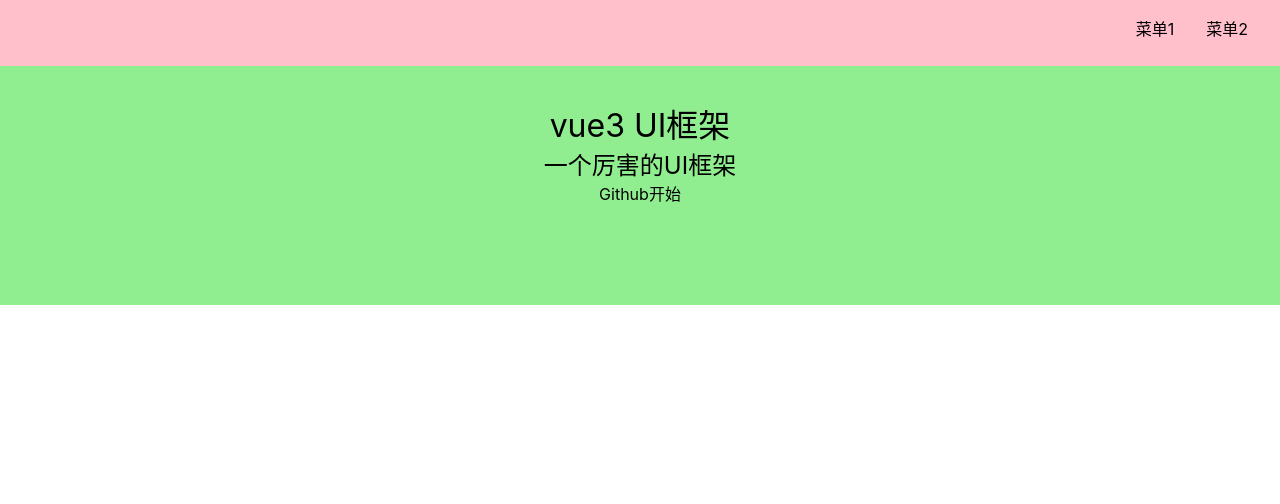
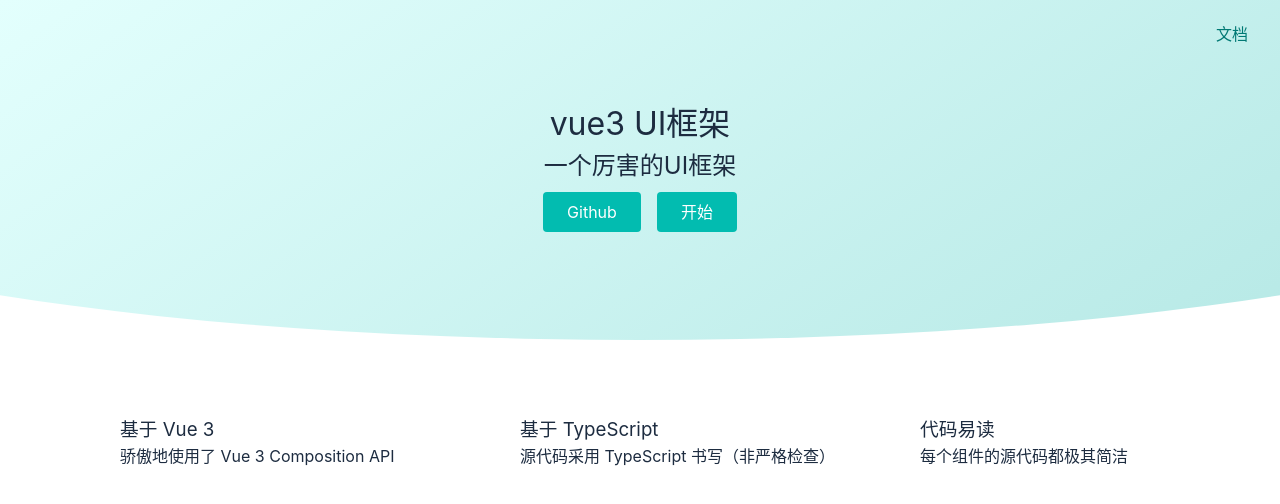
Before and after one commit to codevvvv9/vue3-wheel, a Vue app: page / in a window 1280 px wide. Shown: the top 504 px of the page. Built offline with nearby package versions, Linux system fonts and the light colour scheme.

Commit message:
What:  14-优化home页面 css，修改侧边栏切换的bug
Why:

*

How:

*

```diff
--- a/index.html
+++ b/index.html
@@ -9,6 +9,6 @@
   <body>
     <div id="app"></div>
     <script type="module" src="/src/main.ts"></script>
-    <script src="//at.alicdn.com/t/c/font_3662070_kscb1nb692.js"></script>
+    <script src="//at.alicdn.com/t/c/font_3662070_olf0adg9p4.js"></script>
   </body>
 </html>
--- a/src/components/DocDefault.vue
+++ b/src/components/DocDefault.vue
@@ -1,5 +1,16 @@
 <template>
-  <p>我是默认的</p>
+  <div class="gulu-doc-default">
+    <h2>👏🏻 欢迎来到吴少林的vue3 UI库</h2>
+    <p>这是使用vue3+ts实现的UI库，包含几个常用的组件</p>
+    <br>
+    <p>举几个🌰</p>
+    <ul>
+      <li>Button组件</li>
+      <li>Switch组件</li>
+      <li>Dialog组件</li>
+      <li>Tabs组件</li>
+    </ul>
+  </div>
 </template>
 
 <script lang="ts">
@@ -8,3 +19,12 @@
   name: 'DocDefault',
 }
 </script>
+<style lang="scss" scoped>
+  .gulu-doc-default {
+    > ul {
+      > li {
+        margin-top: 10px;
+      }
+    }
+  }
+</style>
--- a/src/components/Topnav.vue
+++ b/src/components/Topnav.vue
@@ -1,6 +1,6 @@
 <template>
   <div class="topnav">
-    <div class="asideFoldButton" @click="toggleMenuVisible">
+    <div class="asideFoldButton" @click="toggleMenuVisible" v-if="toggleVisible">
       <svg class="icon" aria-hidden="true">
         <use xlink:href="#icon-cebianlanzhankai"></use>
       </svg>
@@ -8,20 +8,24 @@
     <div class="logo">
       <router-link to="/">
         <svg class="icon logo" aria-hidden="true">
-          <use xlink:href="#icon-icon-"></use>
+          <use xlink:href="#icon-haixing"></use>
         </svg>
       </router-link>
     </div>
     <ul class="menu">
-      <li>菜单1</li>
-      <li>菜单2</li>
+      <li>
+        <router-link to="/doc">文档</router-link>
+      </li>
     </ul>
   </div>
 </template>
 <style lang="scss" scoped>
+$color: #007974;
 .topnav {
-  background: pink;
+  color: $color;;
   display: flex;
+  justify-content: center;
+  align-items: center;
   padding: 16px;
   position: fixed;
   top: 0;
@@ -37,8 +41,8 @@
     max-width: 6em;
     margin-right: auto;
     svg.logo {
-      width: 2em;
-      height: 2em;
+      width: 32px;
+      height: 32px;
     }
   }
 
@@ -72,6 +76,15 @@
 
 export default {
   name: 'Topnav',
+  props: {
+    toggleVisible: {
+      type: Boolean,
+      required: false,
+      default() {
+        return false
+      }
+    }
+  },
   setup() {
     const menuVisible = inject<Ref<boolean>>('menuVisible')
     const toggleMenuVisible = () => {
--- a/src/index.scss
+++ b/src/index.scss
@@ -13,7 +13,7 @@
   text-decoration: none;
   color: inherit;
   &:hover {
-    border-bottom: 1px solid;
+    text-decoration: underline;
     cursor: pointer;
   }
 }
@@ -23,6 +23,8 @@
 }
 body {
   font-size: 16px;
+  line-height: 1.5;
+  color: #1d2c40;
   // 为什么这样写 font-family
   // 答案见 https://github.com/zenozeng/fonts.css/
   font-family: -apple-system, "Noto Sans", "Helvetica Neue", Helvetica, "Nimbus Sans L", Arial, "Liberation Sans", "PingFang SC", "Hiragino Sans GB", "Noto Sans CJK SC", "Source Han Sans SC", "Source Han Sans CN", "Microsoft YaHei", "Wenquanyi Micro Hei", "WenQuanYi Zen Hei", "ST Heiti", SimHei, "WenQuanYi Zen Hei Sharp", sans-serif;
--- a/src/views/Doc.vue
+++ b/src/views/Doc.vue
@@ -1,6 +1,6 @@
 <template>
   <div class="layout">
-    <Topnav class="nav"></Topnav>
+    <Topnav class="nav" :toggleVisible="true"></Topnav>
     <div class="content">
       <aside v-if="menuVisible">
         <h2>组件列表</h2>
--- a/src/views/Home.vue
+++ b/src/views/Home.vue
@@ -1,12 +1,46 @@
 <template>
+  <div class="topnavAndBanner">
     <Topnav></Topnav>
     <div class="banner">
       <h1>vue3 UI框架</h1>
       <h2>一个厉害的UI框架</h2>
-    <p class="action">
+      <p class="actions">
         <a href="https://github.com/codevvvv9/vue3-wheel">Github</a>
         <router-link to="/doc">开始</router-link>
       </p>
+    </div>
+  </div>
+  <div class="gulu-features">
+    <ul>
+      <li>
+        <svg class="icon" aria-hidden="true">
+          <use xlink:href="#icon-Vue"></use>
+        </svg>
+        <div>
+          <h3>基于 Vue 3</h3>
+          <p>骄傲地使用了 Vue 3 Composition API</p>
+        </div>
+      </li>
+      <li>
+        <svg class="icon" aria-hidden="true">
+          <use xlink:href="#icon-typescript"></use>
+        </svg>
+        <div>
+          <h3>基于 TypeScript </h3>
+          <p>源代码采用 TypeScript 书写（非严格检查）</p>
+        </div>
+      </li>
+      <li>
+        <svg class="icon" aria-hidden="true">
+          <use xlink:href="#icon-lightbulb-idea"></use>
+        </svg>
+        <div>
+          <h3>代码易读</h3>
+          <p>每个组件的源代码都极其简洁</p>
+        </div>
+      </li>
+    </ul>
+
   </div>
 </template>
 
@@ -20,24 +54,85 @@
 </script>
 
 <style lang="scss" scoped>
+$green: #02bcb0;
+$border-radius: 4px;
+$color: #007974;
+
+.topnavAndBanner {
+  background: linear-gradient(145deg, rgba(227, 255, 253, 1) 0%, rgba(183, 233, 230, 1) 100%);
+  //下面这两种写法也能实现两边锁起来的效果
+  // border-bottom-left-radius: 200px 30px;
+  // border-bottom-right-radius: 200px 30px;
+  clip-path: ellipse(80% 60% at 50% 40%);
+}
+
+.gulu-features {
+  margin: 60px auto;
+  width: 400px;
+
+  @media (min-width: 800px) {
+    width: 800px;
+  }
+
+  @media (min-width: 1200px) {
+    width: 1200px;
+  }
+
+  >ul {
+    display: flex;
+    flex-wrap: wrap;
+
+    >li {
+      width: 400px;
+      margin: 16px 0;
+      display: grid;
+      justify-content: start;
+      align-content: space-between;
+      grid-template-areas:
+        "icon title"
+        "icon text";
+      grid-template-columns: 80px auto;
+      grid-template-rows: 1fr auto;
+
+      >svg {
+        grid-area: icon;
+        width: 64px;
+        height: 64px;
+      }
+
+      >h3 {
+        grid-area: title;
+        font-size: 28px;
+      }
+
+      >p {
+        grid-area: text
+      }
+    }
+  }
+}
+
 .banner {
   padding: 100px 0px;
   display: flex;
   justify-content: center;
   align-items: center;
   flex-direction: column;
-    background: lightgreen;
-    > .actions {
+
+  >.actions {
     padding: 8px 0px;
+
     a {
       margin: 0 8px;
-        background: #fff;
+      background: $green;
+      color: white;
       display: inline-block;
-        $h: 28px;
-        height: $h;
-        line-height: $h;
-        border-radius: calc($h / 2);
-        padding: 0 8px;
+      padding: 8px 24px;
+      border-radius: $border-radius;
+
+      &:hover {
+        text-decoration: none;
+      }
     }
   }
 }
```
Lines whose indentation alone changed are shown as unchanged.
